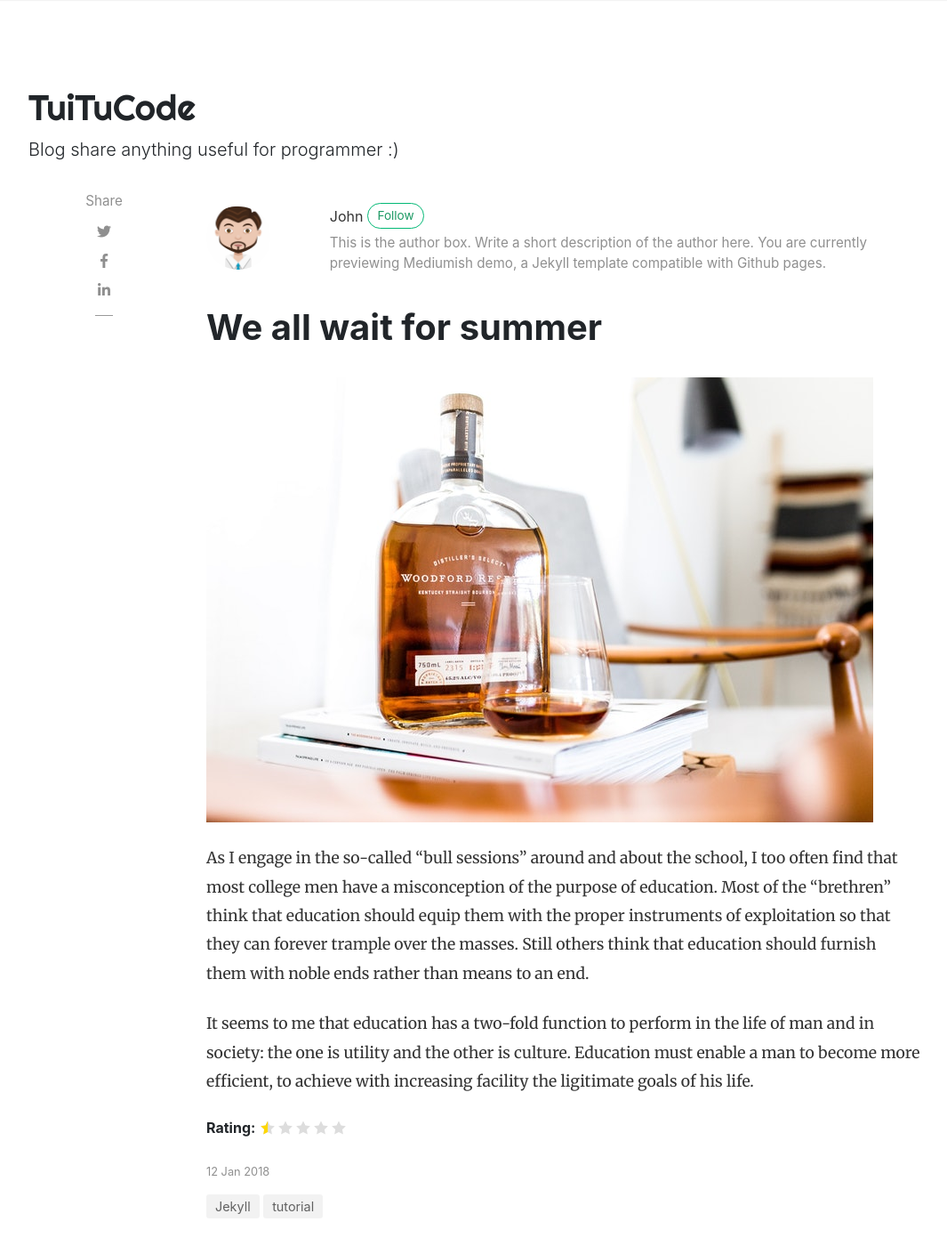
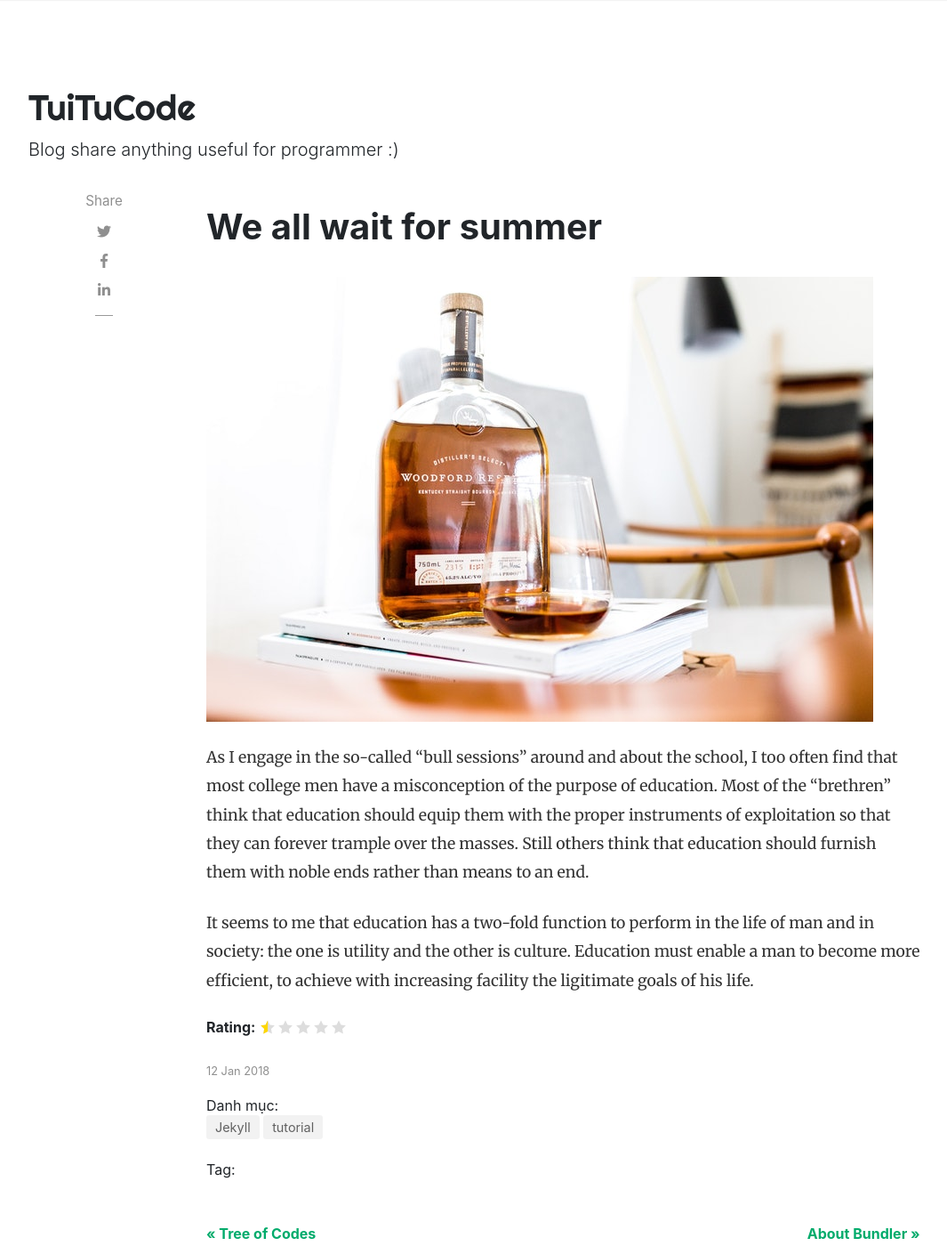
Before and after one commit to tuitucode/tuitucode.github.io, a Jekyll site: the page built from _posts/2018-01-12-we-all-wait-for-summer.md, in a window 1280 px wide and 1400 px high. Shown: the whole window at 89% size, without its empty margins (53-1118 px from the left). Built offline with Jekyll 4.4.1, drawn with Linux system fonts in a browser that asks for light colours; nearby versions of some CDN libraries; comment, search, counter and statistics services are not loaded; some of the changed text lies outside the part shown.

Commit message:
change somethig

```diff
--- a/_config.yml
+++ b/_config.yml
@@ -36,7 +36,7 @@
     gravatar: e56154546cf4be74e393c62d1ae9f9d4
     email: phatnguyen240899@gmail.com
     web: https://www.facebook.com/Senlucifer
-    description: "Admin of TuiTuCode, study at UIT"
+    description: "Hi~ Hiện tại mình đang học KTPM trường UIT, có đam mê xem phim, công nghệ và viết blog. Hi vọng những bài viết của mình giúp ích được cho các bạn"
 # Plugins
 plugins:
   - jekyll-paginate
--- a/_layouts/default.html
+++ b/_layouts/default.html
@@ -68,7 +68,7 @@
                 {% else %}
                 <li class="nav-item">
                 {% endif %}
-                <a class="nav-link" href="{{ site.baseurl }}/index.html">Blog</a>
+                <a class="nav-link" href="/">Blog</a>
                 </li>
 
                 {% if page.url == "/about" %}
@@ -167,7 +167,7 @@
                 Copyright © {{ site.time | date: "%Y" }} {{ site.name }}
             </div>
             <div class="col-md-6 col-sm-6 text-center text-lg-right">
-                <a target="_blank" href="https://www.wowthemes.net/mediumish-free-jekyll-template/">Mediumish Jekyll Theme</a> by WowThemes.net
+                Develop by <a target="_blank" href="https://fb.com/shareAboutIT">TuiTuCode</a>
             </div>
         </div>
     </div>
--- a/_layouts/post.html
+++ b/_layouts/post.html
@@ -20,23 +20,6 @@
 
         <div class="col-md-9 flex-first flex-md-unordered">
             <div class="mainheading">
-
-                <!-- Author Box -->
-                {% if page.author %}
-                <div class="row post-top-meta">
-                    <div class="col-xs-12 col-md-3 col-lg-2 text-center text-md-left mb-4 mb-md-0">
-                        {% if author.avatar %}
-                        <img class="author-thumb" src="{{site.baseurl}}/{{ author.avatar }}" alt="{{ author.display_name }}">
-                        {% else %}
-                        <img class="author-thumb" src="https://www.gravatar.com/avatar/{{ author.gravatar }}?s=250&d=mm&r=x" alt="{{ author.display_name }}">
-                        {% endif %}
-                    </div>
-                    <div class="col-xs-12 col-md-9 col-lg-10 text-center text-md-left">
-                        <a target="_blank" class="link-dark" href="{{ author.web }}">{{ author.display_name }}</a><a target="_blank" href="{{ author.twitter }}" class="btn follow">Follow</a>
-                        <span class="author-description">{{ author.description }}</span>
-                    </div>
-                </div>
-                {% endif %}
 
                 <!-- Post Title -->
                 <h1 class="posttitle">{{ page.title }}</h1>
@@ -96,6 +79,7 @@
 
             <!-- Post Categories -->
             <div class="after-post-cats">
+                <span>Danh mục: </span>
                 <ul class="tags mb-4">
                     {% assign sortedCategories = page.categories | sort %}
                     {% for category in sortedCategories %}
@@ -109,6 +93,7 @@
 
             <!-- Post Tags -->
             <div class="after-post-tags">
+                <span>Tag: </span>
                 <ul class="tags">
                     {% assign sortedTags = page.tags | sort %}
                     {% for tag in sortedTags %}
```
